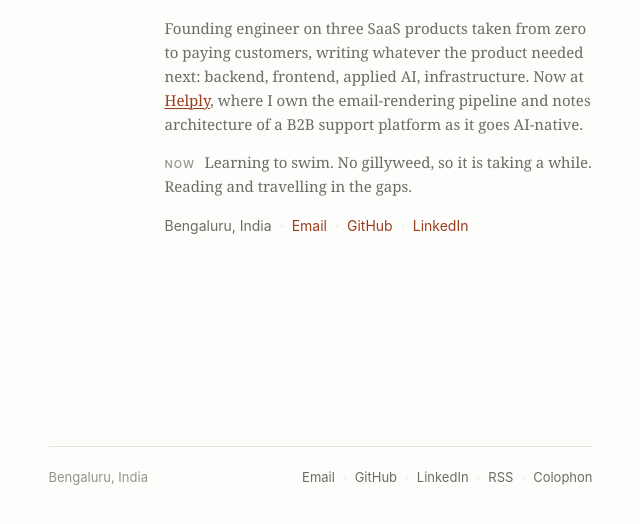
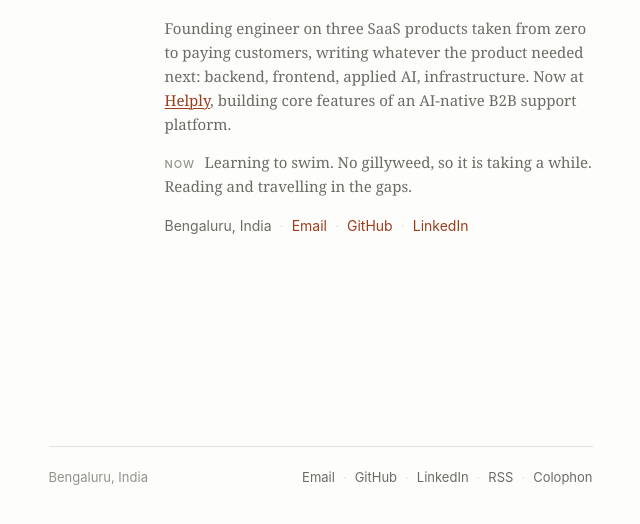
Before and after one commit to aavishkarmishra/aavishkarmishra.com, an Astro site: page / in a window 1280 px wide. Shown: the part 264-788 px from the top of the page, without its empty margins (312-952 px from the left). Built offline with nearby package versions, Linux system fonts and the light colour scheme; Astro itself is replaced by a stand-in of ours.

Commit message:
style: loosen helply line on homepage

```diff
--- a/src/pages/index.astro
+++ b/src/pages/index.astro
@@ -23,8 +23,7 @@ const recent = posts.filter((p) => !p.data.featured).slice(0, 5);
         Founding engineer on three SaaS products taken from zero to paying
         customers, writing whatever the product needed next: backend, frontend,
         applied AI, infrastructure. Now at <a href="https://helply.com">Helply</a>,
-        where I own the email-rendering pipeline and notes architecture of a
-        B2B support platform as it goes AI-native.
+        building core features of an AI-native B2B support platform.
       </p>
       <p class="now"><span class="now-label">Now</span>{now}</p>
       <p class="inline-links">
```
